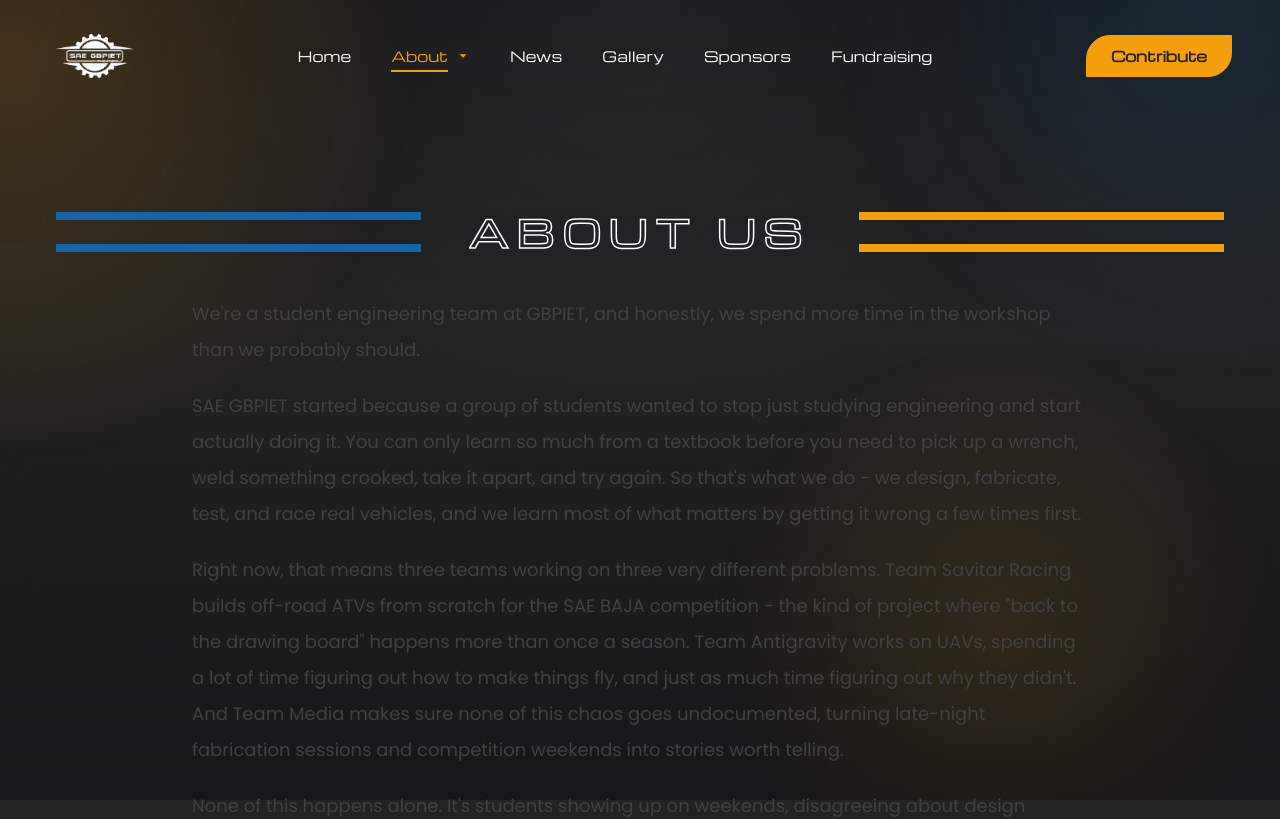
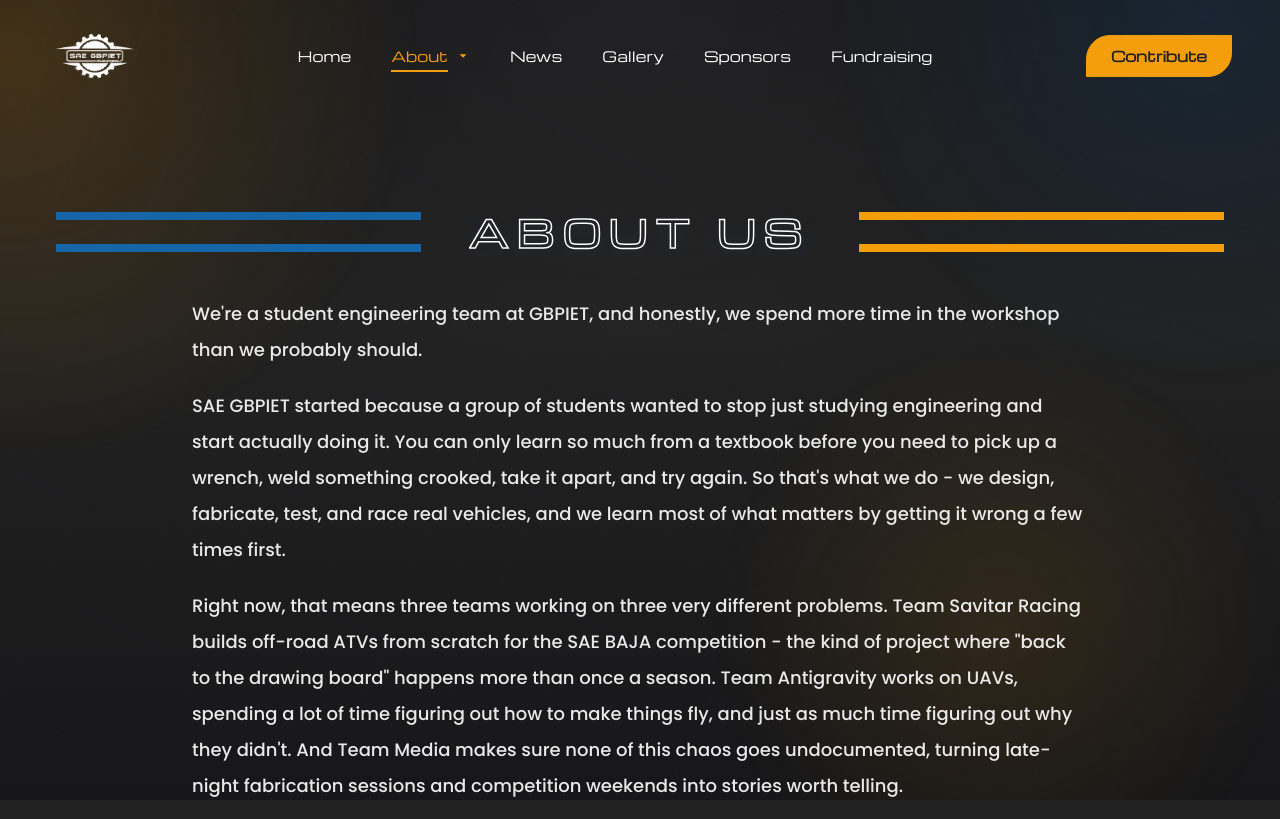
Before and after one commit to sae-gbpiet-dev/website-dev, a Next.js app: page /info in a window 1280 px wide. Shown: the top 819 px of the page. Built offline with nearby package versions, Linux system fonts and the light colour scheme.

Commit message:
update media description

```diff
--- a/app/info/page.tsx
+++ b/app/info/page.tsx
@@ -15,7 +15,7 @@ function page() {
     <div className='min-h-screen flex flex-col items-center justify-center px-6 py-20'>
         <PageHeader title='ABOUT US' />
 
-        <div className='mt-10 flex w-full max-w-4xl flex-col gap-5 text-base leading-8 text-neutral-700 md:text-lg md:leading-9'>
+        <div className='mt-10 flex w-full max-w-4xl flex-col gap-5 text-base font-medium leading-8 text-white/90 md:text-lg md:leading-9'>
           {aboutParagraphs.map((paragraph) => (
             <p key={paragraph}>{paragraph}</p>
           ))}
```
